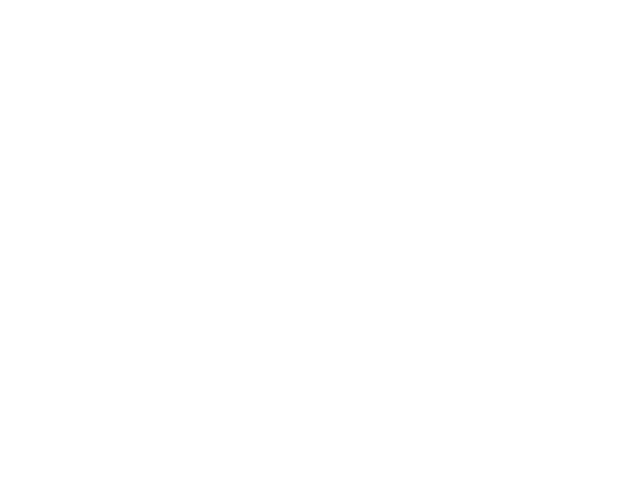
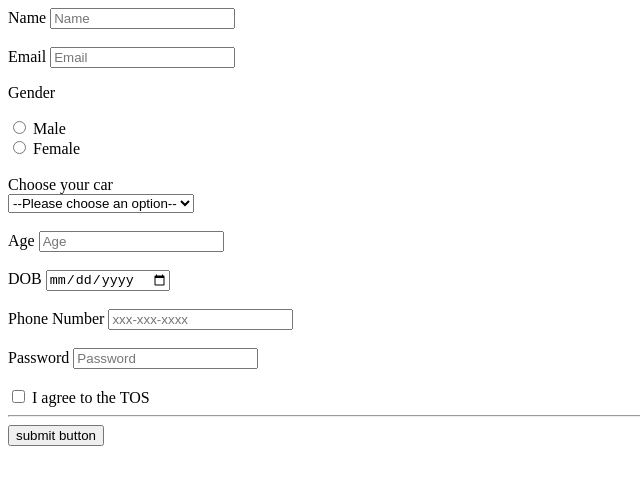
Before and after one commit to acciojob/signup-form-car-Jai2400, a website: page main.html in a window 1280 px wide. Shown: the whole page, without its empty margins (0-640 px from the left). Drawn offline with Linux system fonts and the light colour scheme.

Commit message:
created a submission

```diff
--- a/main.html
+++ b/main.html
@@ -11,6 +11,45 @@
     <script type="text/javascript" src="./script.js">
 </script>
 
+	<form method="post">
+		<label for="name">Name</label>
+		<input required type="text" id="name" placeholder="Name"><br><br>
+
+		<label for="email">Email</label>
+		<input required type="email" id="email" placeholder="Email"><br>
+
+		<p>Gender</p>
+		<input required type="radio" id="gender_m" name="gender" value="Male">
+		<label for="gender_m">Male</label><br>
+		<input required type="radio" id="gender_f" name="gender" value="Female">
+		<label for="gender_f">Female</label><br><br>
+
+		<label for="cars" >Choose your car</label><br>
+		<select  id="cars" name="cars">
+			<option value="">--Please choose an option--</option>
+			<option value="1">BMW</option>
+			<option value="2">Audi</option>
+			<option value="3">Mercedez</option>
+		</select><br><br>
+
+		<label for="age">Age</label>
+		<input required type="number" id="age" placeholder="Age"><br><br>
+
+		<label for="dob">DOB</label>
+		<input required type="date" id="dob" ><br><br>
+
+		<label for="tel">Phone Number</label>
+		<input type="phone" id="tel" placeholder="xxx-xxx-xxxx"><br><br>
+
+		<label for="password">Password</label>
+		<input required type="password" id="password" placeholder="Password"><br><br>
+
+		<input type="checkbox" id="tos" value="TOS">
+		<label for="tos">I agree to the TOS</label>
+		<hr>
+		<button type="submit">submit button</button>
+	</form>
+
 </body>
 
 </html>
```
